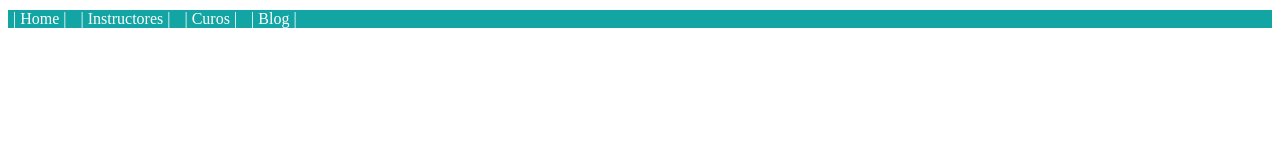
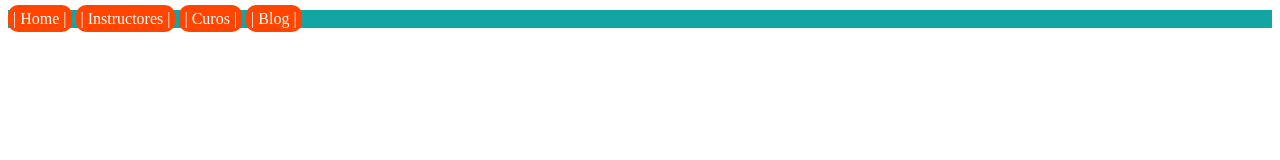
Before and after one commit to clch2409/Practices_HTML_CSS, a plain HTML site: page clasePsedudoClases/index.html in a window 1280 px wide. Drawn offline with Linux system fonts and the light colour scheme.

Commit message:
le cambié el border-radius y el background-color

```diff
--- a/clasePsedudoClases/style.css
+++ b/clasePsedudoClases/style.css
@@ -10,7 +10,7 @@
 .main-nav__item a {
     color: white;
     padding: 5px;
-    border-color: orangered;
+    background-color: orangered;
     border-radius: 10px;
     text-decoration: none;
 }
```
